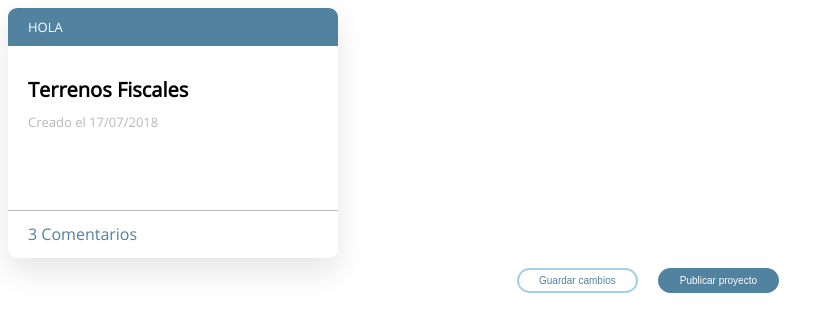
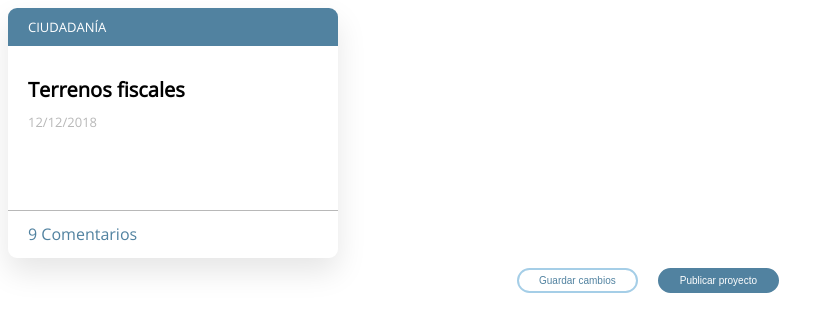
Before and after one commit to DemocracyOS/ui, a React (Create React App) app: page / in a window 1280 px wide. Shown: the top 332 px of the page, without its empty margins (0-834 px from the left). Built offline with nearby package versions, Linux system fonts and the light colour scheme.

Commit message:
fix card component

```diff
--- a/src/App.js
+++ b/src/App.js
@@ -8,7 +8,7 @@ class App extends Component {
   render() {
     return (
       <div className="App">
-          <CardProyecto/>
+          <CardProyecto tagTitle={'Ciudadanía'} title={'Terrenos fiscales'} dateCreated={'12/12/2018'} commentaryItems={9}/>
           <Boton>Guardar cambios</Boton>
           <Boton primary>Publicar proyecto</Boton>
       </div>
--- a/src/components/cardProyecto/component.js
+++ b/src/components/cardProyecto/component.js
@@ -67,16 +67,16 @@ const SocialFooter = styled.div`
   font-size:1.6em;
 `;
 
-export default function cardProyecto() {
+export default function cardProyecto(props) {
   return (
     <CardProyecto>
-      <TagTitle>Hola</TagTitle>
+      <TagTitle>{props.tagTitle}</TagTitle>
       <CardContent>
-        <Title>Terrenos Fiscales</Title>
-        <DateCreated>Creado el 17/07/2018</DateCreated>
+        <Title>{props.title}</Title>
+        <DateCreated>{props.dateCreated}</DateCreated>
       </CardContent>
       <SocialFooter>
-        3 Comentarios
+        {props.commentaryItems} {props.commentaryItems === 1 ? ' Comentario' : ' Comentarios'}
       </SocialFooter>
     </CardProyecto>
   )
```
Also changed, not shown: src/stories/index.js (+1 -1 lines).
